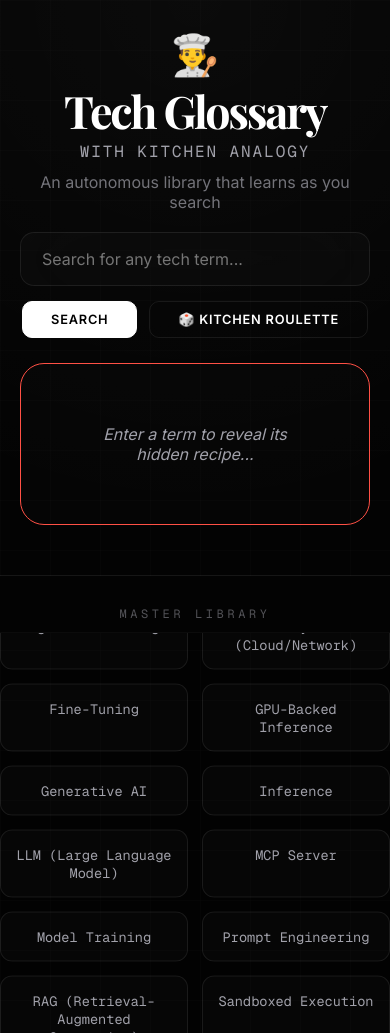
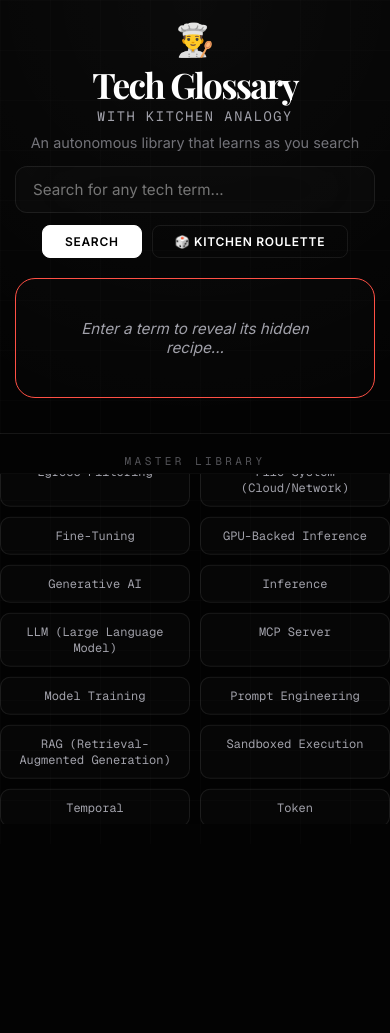
Before and after one commit to sz-ccc/tech-analogy-app, a website: page index.html in a window 390 px wide. After the commit the page ends 844 px from the top, so only its background shows below. Drawn offline with nearby package versions, Linux system fonts and the light colour scheme.

Commit message:
Optimize layout proportions for smaller footprint

```diff
--- a/index.html
+++ b/index.html
@@ -62,8 +62,8 @@
         }
 
         .top-section {
-            min-height: 35vh;
-            padding: 40px 20px 30px 20px;
+            min-height: 30vh;
+            padding: 30px 20px 20px 20px;
             z-index: 100;
             flex-shrink: 0;
             display: flex;
@@ -74,7 +74,7 @@
 
         .library-header-static {
             background-color: var(--bg);
-            padding: 30px 20px 10px 20px;
+            padding: 20px 20px 5px 20px;
             flex-shrink: 0;
             z-index: 90;
             border-bottom: 1px solid rgba(255, 255, 255, 0.03);
@@ -90,40 +90,40 @@
 
         @media (min-width: 1200px) {
             body { height: 100vh; overflow: hidden; }
-            .top-section { height: 50vh; min-height: 400px; }
+            .top-section { height: 45vh; min-height: 350px; }
         }
 
         @media (max-width: 1199px) {
-            .top-section { min-height: auto; height: auto; padding-top: 40px; padding-bottom: 40px; }
-            .scroll-area { height: 400px; flex: none; }
+            .top-section { min-height: auto; height: auto; padding-top: 30px; padding-bottom: 30px; }
+            .scroll-area { height: 350px; flex: none; }
             body { overflow: auto; height: auto; }
-            #results { margin-bottom: 20px; }
+            #results { margin-bottom: 15px; }
         }
 
         @media (max-width: 768px) {
-            h1 { font-size: 2rem; }
-            .h1-sub { font-size: 0.9rem; margin-top: 8px; }
-            .term-name { font-size: 1.8rem; }
-            .explanation-text { font-size: 1rem; }
-            .card { padding: 25px; }
-            .top-section { padding: 30px 20px; }
-            .search-box { margin-top: 20px; }
+            h1 { font-size: 1.8rem; }
+            .h1-sub { font-size: 0.8rem; margin-top: 6px; }
+            .term-name { font-size: 1.6rem; }
+            .explanation-text { font-size: 0.95rem; }
+            .card { padding: 20px; }
+            .top-section { padding: 20px 15px; }
+            .search-box { margin-top: 15px; }
         }
 
-        .container { max-width: 900px; margin: 0 auto; width: 100%; }
+        .container { max-width: 850px; margin: 0 auto; width: 100%; }
 
-        header { text-align: center; margin-bottom: 20px; }
+        header { text-align: center; margin-bottom: 15px; }
 
         header::before {
             content: '👨‍🍳';
-            font-size: 2.5rem;
+            font-size: 2rem;
             display: block;
-            margin-bottom: 10px;
+            margin-bottom: 8px;
         }
 
         h1 {
             font-family: 'Playfair Display', serif;
-            font-size: 2.8rem;
+            font-size: 2.2rem;
             color: #fff;
             margin: 0;
             line-height: 1;
@@ -131,36 +131,36 @@
         }
 
         .h1-sub {
-            font-size: 1rem;
+            font-size: 0.85rem;
             display: block;
             color: var(--text-secondary);
             font-family: 'Geist Mono', monospace;
             font-weight: 400;
-            margin-top: 10px;
+            margin-top: 8px;
             letter-spacing: 0.12em;
             text-transform: uppercase;
         }
 
         .subtitle {
-            font-size: 1rem;
+            font-size: 0.9rem;
             color: var(--text-secondary);
-            margin-top: 12px;
+            margin-top: 10px;
             font-weight: 400;
             opacity: 0.7;
-            max-width: 450px;
+            max-width: 400px;
             margin-left: auto;
             margin-right: auto;
         }
 
         .search-box {
             display: flex;
-            gap: 12px;
-            margin: 20px auto 15px auto;
-            max-width: 500px;
+            gap: 10px;
+            margin: 15px auto 12px auto;
+            max-width: 450px;
             background: rgba(255, 255, 255, 0.02);
             border: 1px solid var(--border-default);
-            border-radius: 14px;
-            padding: 6px;
+            border-radius: 12px;
+            padding: 5px;
             backdrop-filter: blur(40px);
             transition: all 0.4s var(--ease-out-expo);
         }
@@ -172,24 +172,24 @@
 
         input {
             flex: 1;
-            padding: 10px 15px;
+            padding: 8px 12px;
             border: none;
-            font-size: 1rem;
+            font-size: 0.95rem;
             outline: none;
             background: transparent;
             color: white;
             font-family: 'Inter', sans-serif;
         }
 
-        .btn-group { display: flex; gap: 12px; justify-content: center; margin-bottom: 25px; }
+        .btn-group { display: flex; gap: 10px; justify-content: center; margin-bottom: 20px; }
 
         button {
-            padding: 10px 28px;
-            border-radius: 10px;
+            padding: 8px 22px;
+            border-radius: 8px;
             font-weight: 600;
             cursor: pointer;
             transition: all 0.3s var(--ease-out-expo);
-            font-size: 0.8rem;
+            font-size: 0.75rem;
             text-transform: uppercase;
             letter-spacing: 0.06em;
             font-family: 'Inter', sans-serif;
@@ -222,12 +222,12 @@
         .card {
             position: relative;
             background: var(--surface);
-            padding: 35px;
-            border-radius: 20px;
+            padding: 25px 30px;
+            border-radius: 16px;
             border: 1px solid var(--border-default);
             box-shadow: 0 30px 80px rgba(0,0,0,0.7);
             width: 100%;
-            max-width: 800px;
+            max-width: 750px;
             max-height: 100%;
             overflow-y: auto;
             animation: slideIn 0.8s var(--ease-out-expo);
@@ -241,23 +241,23 @@
         }
 
         .analogy-container {
-            margin-top: 30px;
+            margin-top: 20px;
             background: rgba(255, 255, 255, 0.02);
-            padding: 25px;
-            border-radius: 14px;
+            padding: 15px 20px;
+            border-radius: 12px;
             border: 1px solid var(--border-default);
             position: relative;
         }
 
         .analogy-label {
             position: absolute;
-            top: -12px;
+            top: -10px;
             left: 20px;
             background: #fff;
             color: #000;
-            font-size: 0.6rem;
+            font-size: 0.55rem;
             font-weight: 800;
-            padding: 3px 10px;
+            padding: 2px 8px;
             border-radius: 4px;
             text-transform: uppercase;
             font-family: 'Geist Mono', monospace;
@@ -266,8 +266,8 @@
         .analogy-text {
             font-style: italic;
             color: #fff;
-            font-size: 1.05rem;
-            line-height: 1.6;
+            font-size: 0.95rem;
+            line-height: 1.5;
             opacity: 0.95;
         }
 
@@ -277,27 +277,27 @@
         }
 
         .source-badge {
-            font-size: 0.6rem;
+            font-size: 0.55rem;
             font-family: 'Geist Mono', monospace;
             text-transform: uppercase;
-            padding: 4px 12px;
+            padding: 3px 10px;
             border-radius: 100px;
-            margin-bottom: 15px;
+            margin-bottom: 12px;
             display: inline-block;
             border: 1px solid var(--border-default);
             background: rgba(255, 255, 255, 0.02);
             color: var(--text-secondary);
         }
 
-        .term-name { font-size: 2.2rem; font-family: 'Playfair Display', serif; margin: 0 0 12px 0; color: white; line-height: 1; letter-spacing: -0.04em; }
+        .term-name { font-size: 1.8rem; font-family: 'Playfair Display', serif; margin: 0 0 8px 0; color: white; line-height: 1; letter-spacing: -0.04em; }
 
-        .explanation-text { font-size: 1.05rem; color: var(--text-secondary); line-height: 1.6; max-width: 680px; }
+        .explanation-text { font-size: 0.95rem; color: var(--text-secondary); line-height: 1.5; max-width: 600px; }
 
         .library-title {
             text-align: center;
             font-family: 'Geist Mono', monospace;
             color: var(--text-secondary);
-            font-size: 0.75rem;
+            font-size: 0.7rem;
             margin: 0;
             letter-spacing: 0.3em;
             text-transform: uppercase;
@@ -324,18 +324,18 @@
 
         .term-grid {
             display: grid;
-            grid-template-columns: repeat(auto-fill, minmax(160px, 1fr));
-            gap: 14px;
-            padding: 20px 0;
+            grid-template-columns: repeat(auto-fill, minmax(140px, 1fr));
+            gap: 10px;
+            padding: 15px 0;
         }
 
         .term-pill {
-            padding: 15px;
+            padding: 10px;
             background: rgba(255, 255, 255, 0.02);
             border: 1px solid var(--border-default);
-            border-radius: 12px;
+            border-radius: 10px;
             text-align: center;
-            font-size: 0.85rem;
+            font-size: 0.75rem;
             color: var(--text-secondary);
             cursor: pointer;
             transition: all 0.3s var(--ease-out-expo);
@@ -344,28 +344,29 @@
 
         .term-pill:hover {
             color: #fff;
-            transform: translateY(-5px);
-            box-shadow: 0 10px 25px rgba(0,0,0,0.5);
+            transform: translateY(-4px);
+            box-shadow: 0 8px 20px rgba(0,0,0,0.5);
             background: rgba(255, 255, 255, 0.05);
             border-color: var(--neon-blue);
-            box-shadow: 0 0 15px rgba(0, 210, 255, 0.2);
+            box-shadow: 0 0 12px rgba(0, 210, 255, 0.2);
         }
 
         @keyframes slideIn {
-            from { opacity: 0; transform: translateY(30px); filter: blur(10px); }
+            from { opacity: 0; transform: translateY(20px); filter: blur(10px); }
             to { opacity: 1; transform: translateY(0); filter: blur(0); }
         }
 
-        .loading { text-align: center; padding: 30px; color: #fff; font-family: 'Geist Mono', monospace; font-size: 0.9rem; letter-spacing: 0.25em; text-transform: uppercase; animation: pulseGlow 2.5s infinite; }
+        .loading { text-align: center; padding: 25px; color: #fff; font-family: 'Geist Mono', monospace; font-size: 0.8rem; letter-spacing: 0.25em; text-transform: uppercase; animation: pulseGlow 2.5s infinite; }
 
         .status-msg {
-            padding: 60px;
-            border-radius: 24px;
+            padding: 40px;
+            border-radius: 20px;
             background: rgba(255, 255, 255, 0.01);
             border: 1.5px solid var(--border-default);
             text-align: center;
             color: var(--text-secondary);
             font-style: italic;
+            font-size: 0.95rem;
             animation: fadeIn 1.5s var(--ease-out-expo), borderFlow 8s infinite linear;
         }
     </style>
```
